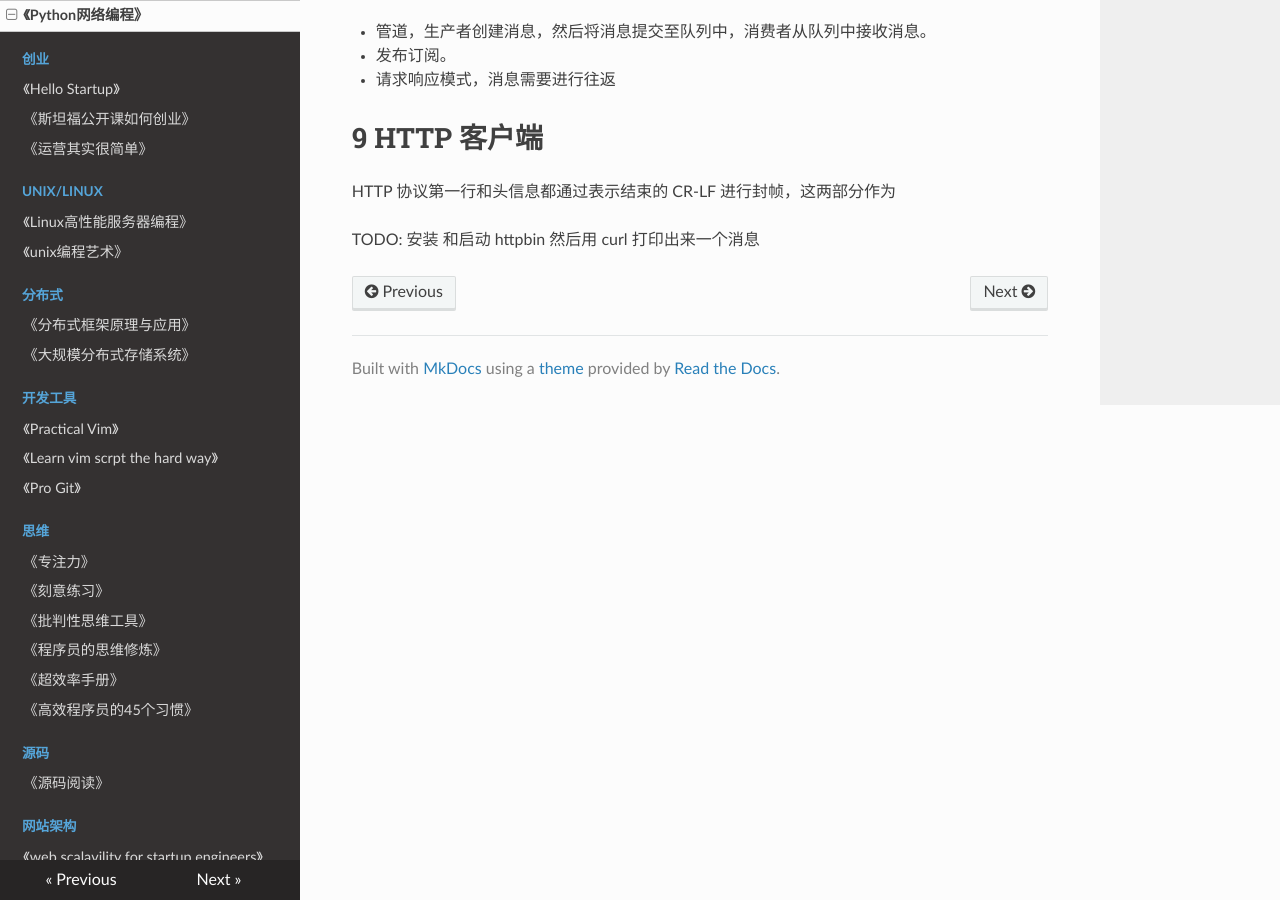
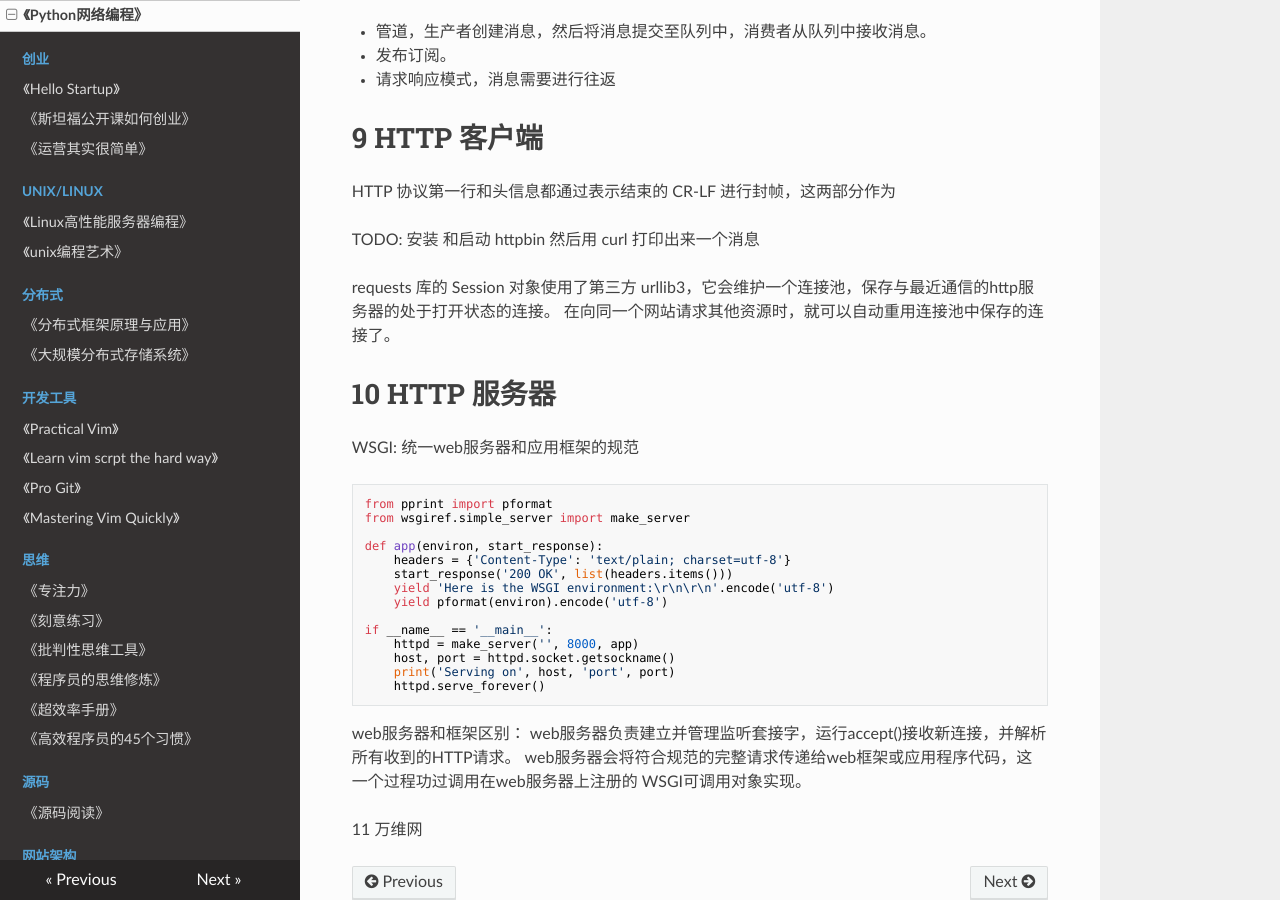
Before and after one commit to PegasusWang/booknotes, an MkDocs documentation site: the page built from docs/python/python_网络编程.md, in a window 1280 px wide and 900 px high, scrolled down 7184 px. Built offline with MkDocs 1.6.1, drawn with Linux system fonts in a browser that asks for light colours; nearby versions of some CDN libraries; old or Windows-style settings are respelled for this version of MkDocs.

Commit message:
add mastering vim quickly

````diff
--- a/docs/python/python_网络编程.md
+++ b/docs/python/python_网络编程.md
@@ -437,3 +437,37 @@ if __name__ == '__main__':
 HTTP 协议第一行和头信息都通过表示结束的 CR-LF 进行封帧，这两部分作为
 
 TODO: 安装 和启动 httpbin 然后用 curl 打印出来一个消息
+
+requests 库的 Session 对象使用了第三方 urllib3，它会维护一个连接池，保存与最近通信的http服务器的处于打开状态的连接。
+在向同一个网站请求其他资源时，就可以自动重用连接池中保存的连接了。
+
+
+# 10 HTTP 服务器
+
+WSGI: 统一web服务器和应用框架的规范
+
+```py
+from pprint import pformat
+from wsgiref.simple_server import make_server
+
+def app(environ, start_response):
+    headers = {'Content-Type': 'text/plain; charset=utf-8'}
+    start_response('200 OK', list(headers.items()))
+    yield 'Here is the WSGI environment:\r\n\r\n'.encode('utf-8')
+    yield pformat(environ).encode('utf-8')
+
+if __name__ == '__main__':
+    httpd = make_server('', 8000, app)
+    host, port = httpd.socket.getsockname()
+    print('Serving on', host, 'port', port)
+    httpd.serve_forever()
+```
+
+
+web服务器和框架区别：
+web服务器负责建立并管理监听套接字，运行accept()接收新连接，并解析所有收到的HTTP请求。
+web服务器会将符合规范的完整请求传递给web框架或应用程序代码，这一个过程功过调用在web服务器上注册的
+WSGI可调用对象实现。
+
+
+11 万维网
--- a/mkdocs.yml
+++ b/mkdocs.yml
@@ -75,6 +75,7 @@ pages:
       - 《Practical Vim》: '开发工具/practical_vim/practical_vim.md'
       - 《Learn vim scrpt the hard way》: '开发工具/learn_vim_the_hard_way.md'
       - 《Pro Git》: '开发工具/pro_git.md'
+      - 《Mastering Vim Quickly》: '开发工具/mastering_vim_quickly.md'
     - 思维:
       - 《专注力》: '思维/专注力_化繁为简的惊人力量.md'
       - 《刻意练习》: '思维/刻意练习.md'
````
Also changed, not shown: docs/开发工具/mastering_vim_quickly.md (added, +9 -0 lines).
